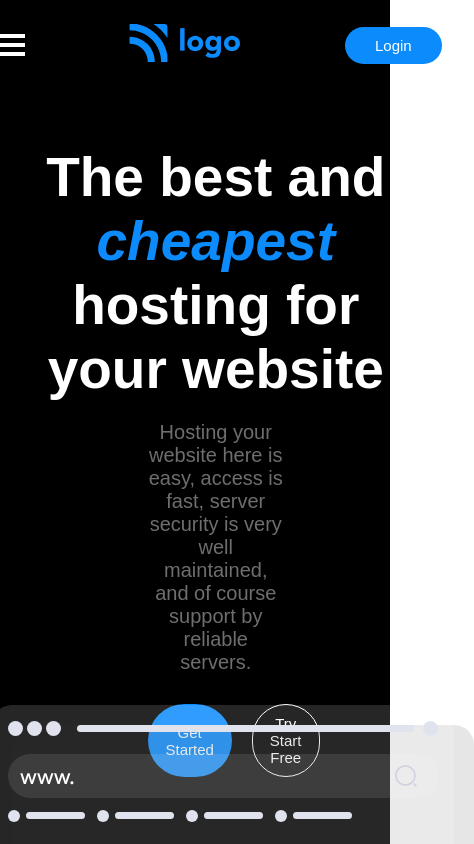
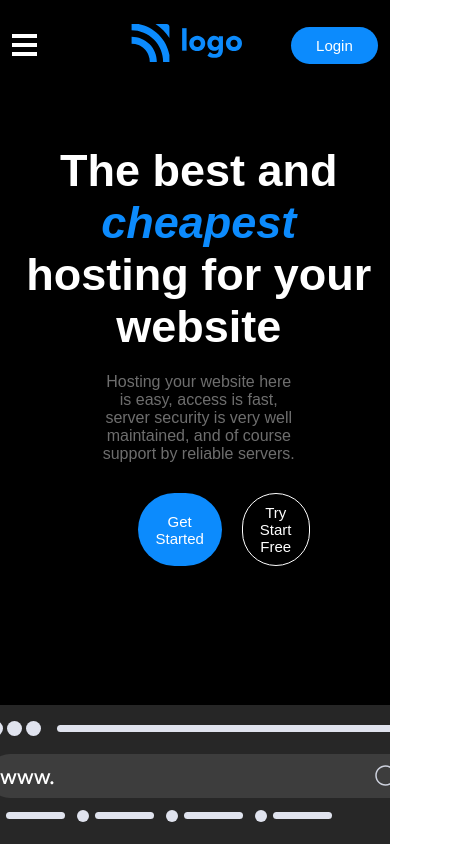
Before and after one commit to riyatiwarii/FSJS-2.0, a plain HTML site: page HTML & CSS Assignments/02_Project- Hosting Site Landing Page/index.html in a window 390 px wide. Shown: the top 844 px of the page, 474 px wide, since content can reach past the window. Drawn offline with Linux system fonts and the light colour scheme.

Commit message:
first-section update

```diff
--- a/HTML & CSS Assignments/02_Project- Hosting Site Landing Page/style.css
+++ b/HTML & CSS Assignments/02_Project- Hosting Site Landing Page/style.css
@@ -214,18 +214,56 @@
        font-size: 55px ;
        text-align: center;
        width: 350px;
-       /* margin-right: 400px; */
     }
 
     .para{
        text-align: center;
     }
 
-
   }
 
-/* @media only screen and (max-width: 600px) {
-    body{
-        background-color: yellow;
+html,body{
+    overflow-x: hidden;
+}
+
+@media only screen and (max-width: 600px) {
+    /* body{
+        background-color: black;
+    } */
+
+    .navbar{
+        gap: 20px;
     }
-    } */
+
+    .logo{
+        margin-left: 45px;
+    }
+
+    .navbtn{
+        padding: 10px 25px 10px 25px;
+    }
+
+    .first-content{
+        display: flex;
+        flex-direction: column;
+        gap: 20px;
+        justify-content: center;
+        align-items: center;
+    }
+
+    .heading{
+        font-size: 45px;
+        text-align: center;
+    }
+
+    .para{
+        text-align: center;
+        width: 200px;
+        font-size: 16px;
+     }
+
+    .first-section{
+        padding-right: 40px;
+    }
+
+    }
```
